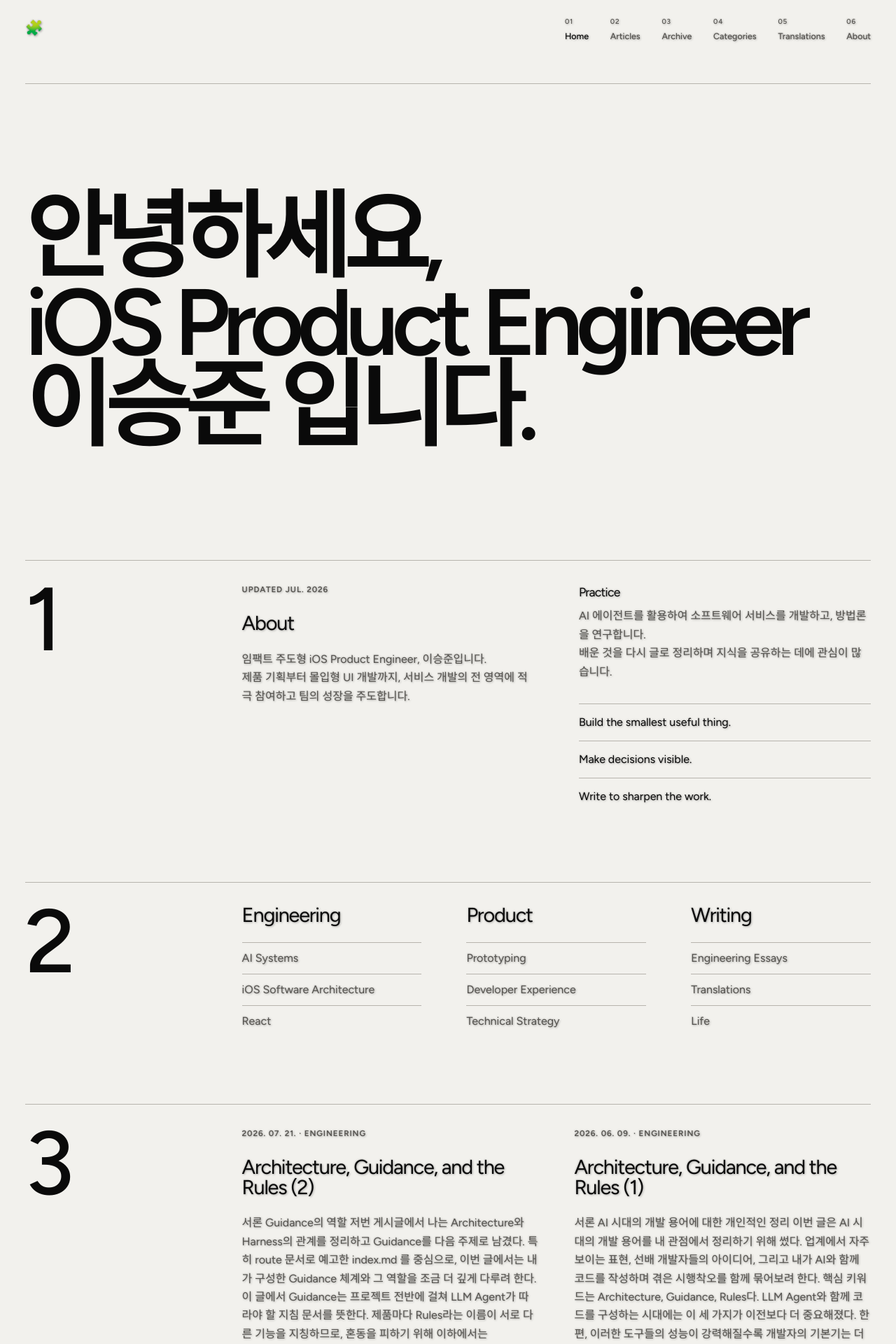
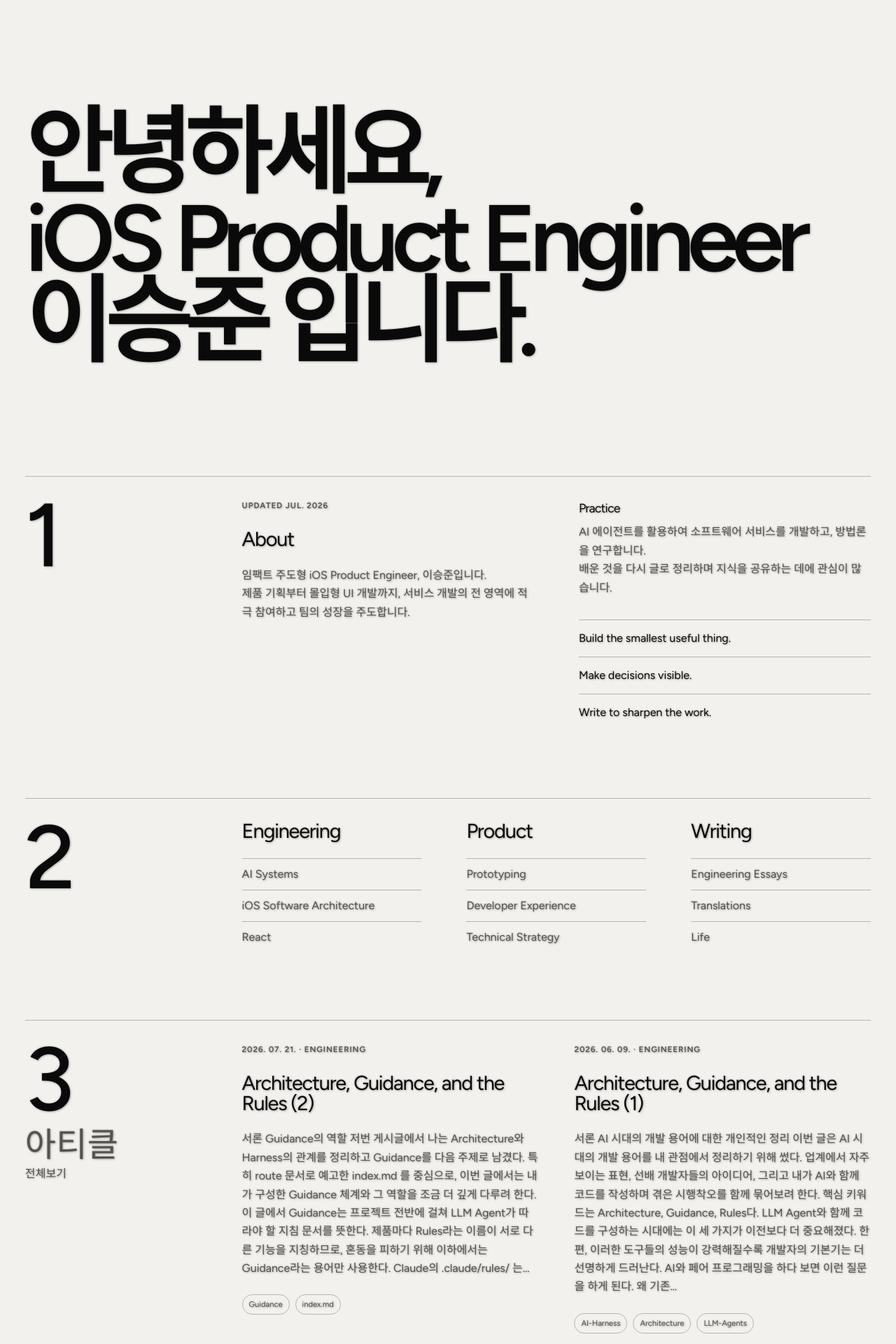
Before and after one commit to ValseLee/ValseLee.github.io, a Next.js app: page / in a window 1280 px wide. Shown: the top 1920 px of the page at 70% size. Built offline with nearby package versions, Linux system fonts and the light colour scheme.

Commit message:
✨ feat: reshape homepage navigation
Tested: npm run lint; npm run build

Not-tested: visual browser review

```diff
--- a/app/archive/page.tsx
+++ b/app/archive/page.tsx
@@ -15,7 +15,7 @@ export default function ArchivePage() {
 
       {years.map((year) => (
         <section key={year} className="mb-12">
-          <h2 className="font-serif text-2xl font-medium mb-6 text-accent">
+          <h2>
             {year}
           </h2>
           <ul className="space-y-3">
--- a/app/categories/page.tsx
+++ b/app/categories/page.tsx
@@ -16,7 +16,7 @@ export default function CategoriesPage() {
         {categories.map((category) => (
           <section key={category.id}>
             <div className="mb-6">
-              <h2 className="font-serif text-2xl font-medium text-accent">
+              <h2>
                 {category.label}
               </h2>
               <p className="text-subtext text-sm mt-1">{category.description}</p>
--- a/app/globals.css
+++ b/app/globals.css
@@ -32,9 +32,11 @@ body {
 
 a,
 button,
+h1,
 h3,
 h4,
 li,
+.section-number,
 .two-column-copy li,
 p {
   text-shadow: var(--ink-shadow);
@@ -42,6 +44,15 @@ p {
 
 a {
   color: inherit;
+}
+
+.py-12 h2 {
+  color: var(--foreground);
+  font-size: clamp(3rem, 4vw, 5rem);
+  font-weight: 600;
+  line-height: 1.2;
+  letter-spacing: -0.03em;
+  text-shadow: var(--ink-shadow);
 }
 
 .site-shell {
@@ -132,11 +143,31 @@ a {
 }
 
 .section-number {
+  color: var(--foreground);
   grid-column: span 3;
   font-size: clamp(5rem, 10vw, 9rem);
   font-weight: 500;
   line-height: 0.8;
   letter-spacing: -0.06em;
+}
+
+.section-number
+h4 {
+  font-size: clamp(2rem, 4vw, 3rem);
+  font-weight: 400;
+  letter-spacing: 0.005em;
+  margin: 24px 0 0;
+  color: var(--subtext);
+}
+
+.view-all {
+  display: block;
+  margin: 16px 0 0 0;
+  color: var(--subtext);
+  text-shadow: var(--ink-shadow);
+  font-size: clamp(0.7rem, 1.25vw, 1rem);
+  font-weight: 400;
+  letter-spacing: 0.005em;
 }
 
 .section-content {
@@ -278,11 +309,15 @@ a {
 }
 
 .contact-link {
-  font-size: clamp(1.2rem, 4vw, 1.7rem);
+  display: block;
+  font-size: clamp(1.0rem, 4vw, 1.5rem);
   font-weight: 500;
   letter-spacing: -0.055em;
   overflow-wrap: anywhere;
-  text-decoration: none;
+}
+
+.contact-link + .contact-link-list {
+  margin-top: 16px;
 }
 
 .contact-link:hover {
--- a/app/page.tsx
+++ b/app/page.tsx
@@ -1,6 +1,7 @@
 import Link from "next/link";
 import site from "@/content/site";
 import { getAllPosts } from "@/lib/posts";
+import { formatTranslationDate, getAllTranslations } from "@/lib/translations";
 
 const formatDate = (value: string) =>
   new Intl.DateTimeFormat("ko-KR", {
@@ -11,6 +12,7 @@ const formatDate = (value: string) =>
 
 export default function Home() {
   const posts = getAllPosts();
+  const translations = getAllTranslations().slice(0, 5);
 
   return (
     <>
@@ -63,6 +65,10 @@ export default function Home() {
       <section id="articles" className="section-grid">
         <div className="section-number" aria-hidden="true">
           3
+          <h4>아티클</h4>
+          <Link className="view-all" href="/archive" aria-label="아티클 전체보기">
+            전체보기
+          </Link>
         </div>
         <div className="section-content article-grid">
           {posts.map((post) => (
@@ -87,6 +93,7 @@ export default function Home() {
       <section id="experience" className="section-grid">
         <div className="section-number" aria-hidden="true">
           4
+          <h4>이력</h4>
         </div>
         <div className="section-content experience-list">
           {site.experience.map((item) => (
@@ -108,14 +115,35 @@ export default function Home() {
         </div>
         <div className="section-content contact-grid">
           <div>
+            <p className="eyebrow">Translations</p>
+            <ul>
+              {translations.map((translation) => (
+                <li key={translation.slug}>
+                  <Link href={`/translations/${translation.slug}`}>
+                    {translation.frontmatter.title}
+                  </Link>
+                  <p>
+                    {translation.frontmatter.author}
+                    {translation.frontmatter.date &&
+                      ` · ${formatTranslationDate(translation.frontmatter.date)}`}
+                  </p>
+                </li>
+              ))}
+            </ul>
+            <Link className="view-all" href="/translations" aria-label="번역 전체보기">
+              전체보기
+            </Link>
+
+          </div>
+          <div>
             <p className="eyebrow">Contact</p>
             {site.contact.email && (
               <a className="contact-link" href={`mailto:${site.contact.email}`}>
                 {site.contact.email}
               </a>
             )}
-          </div>
-          <ul>
+
+            <ul className="contact-link-list">
               {site.contact.socials.map((social) => (
                 <li key={social.url}>
                   <a href={social.url} target="_blank" rel="noreferrer">
@@ -124,6 +152,8 @@ export default function Home() {
                 </li>
               ))}
             </ul>
+
+          </div>
           <p>{site.contact.copyright}</p>
         </div>
       </section>
--- a/components/Header.tsx
+++ b/components/Header.tsx
@@ -3,41 +3,8 @@
 import Link from "next/link";
 import { usePathname } from "next/navigation";
 
-const navItems = [
-  { href: "/", label: "Home" },
-  { href: "/#articles", label: "Articles" },
-  { href: "/archive", label: "Archive" },
-  { href: "/categories", label: "Categories" },
-  { href: "/translations", label: "Translations" },
-  { href: "/about", label: "About" },
-];
-
 export default function Header() {
   const pathname = usePathname();
 
-  return (
-    <header className="site-header">
-      <Link href="/" className="site-mark" aria-label="Home">
-        🧩
-      </Link>
-      <nav aria-label="Primary navigation">
-        <ol className="site-nav">
-          {navItems.map((item, index) => {
-            const isActive = item.href === "/"
-              ? pathname === "/"
-              : item.href !== "/#articles" && pathname.startsWith(item.href);
-
-            return (
-              <li key={item.href}>
-                <Link href={item.href} aria-current={isActive ? "page" : undefined}>
-                  <span aria-hidden="true">{String(index + 1).padStart(2, "0")}</span>
-                  {item.label}
-                </Link>
-              </li>
-            );
-          })}
-        </ol>
-      </nav>
-    </header>
-  );
+  return (<></>);
 }
```
Lines whose indentation alone changed are shown as unchanged.
